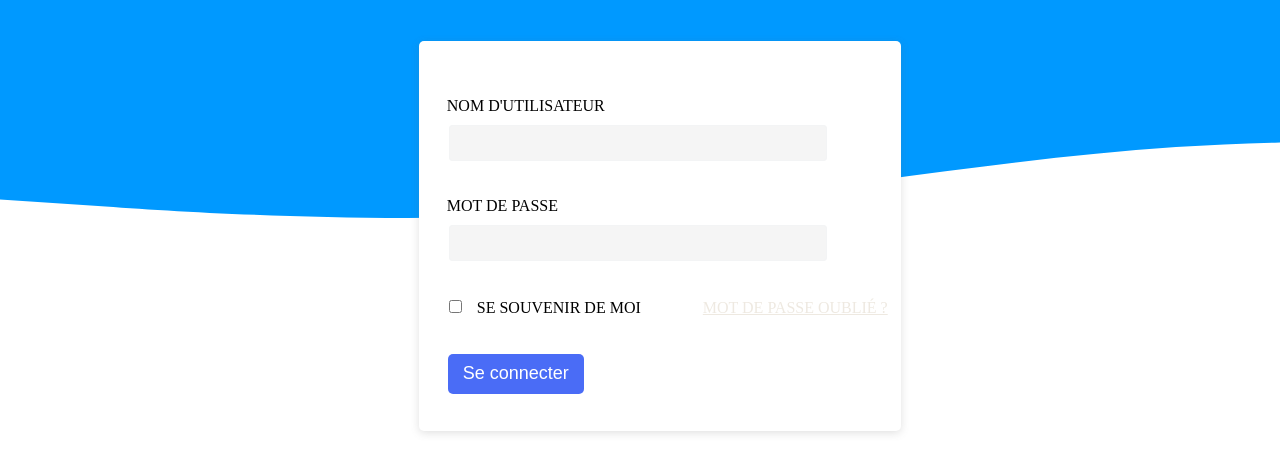
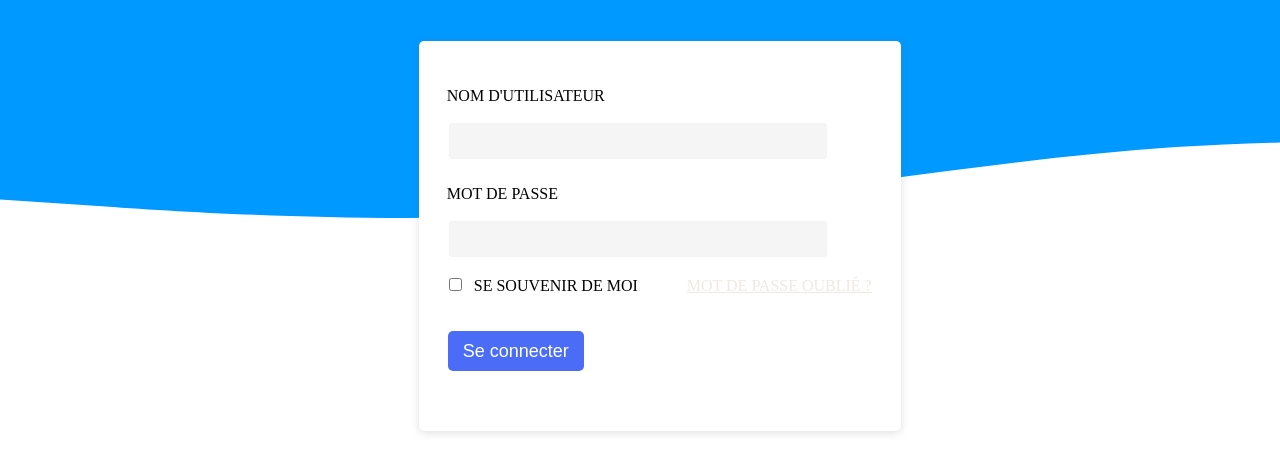
Before and after one commit to mohamedhn37/TPCSS, a plain HTML site: page index.html in a window 1280 px wide. Shown: the part 75-548 px from the top of the page. Drawn offline with Linux system fonts and the light colour scheme.

Commit message:
changes-proprities

```diff
--- a/app.css
+++ b/app.css
@@ -27,11 +27,12 @@ form{
     padding: 20px;
 }
 .form-division{
-    margin-top: 8%;
+    margin-top: 4%;
 }
 .form-label{
     padding: 8px;
     text-transform: uppercase;
+    display: block;
 }
 .form-input {
     width: 80%;
@@ -39,17 +40,22 @@ form{
     background-color: #F5F5F5;
     border: 1px solid #F3F4F5;
     border-radius: 3px;
-    display: flex;
+    display: block;
     padding: 7px;
     margin: 10px;
 }
+
 .check {
     margin-left: 10px;
     color: #F5F5F5;
 }
+.form-label-check {
+    padding: 5px;
+    text-transform: uppercase;
+}
 .form-part a {
     color: #EEE9E1;
-    padding-left: 50px;
+    padding-left: 40px;
     font-size: 1em;
     text-transform: uppercase;
 }
--- a/index.html
+++ b/index.html
@@ -24,7 +24,7 @@
                 </div>
                 <div class="form-division">
                     <input type="checkbox"  id="checkbox"name="remembre me" class="check" >
-                    <label for="checkbox" class="form-label">Se souvenir de moi</label>
+                    <label for="checkbox" class="form-label-check">Se souvenir de moi</label>
                     <a href="#">mot de passe oublié ?</a>
                 </div>
                 <button class="login-button" type="submit">Se connecter</button>
```
